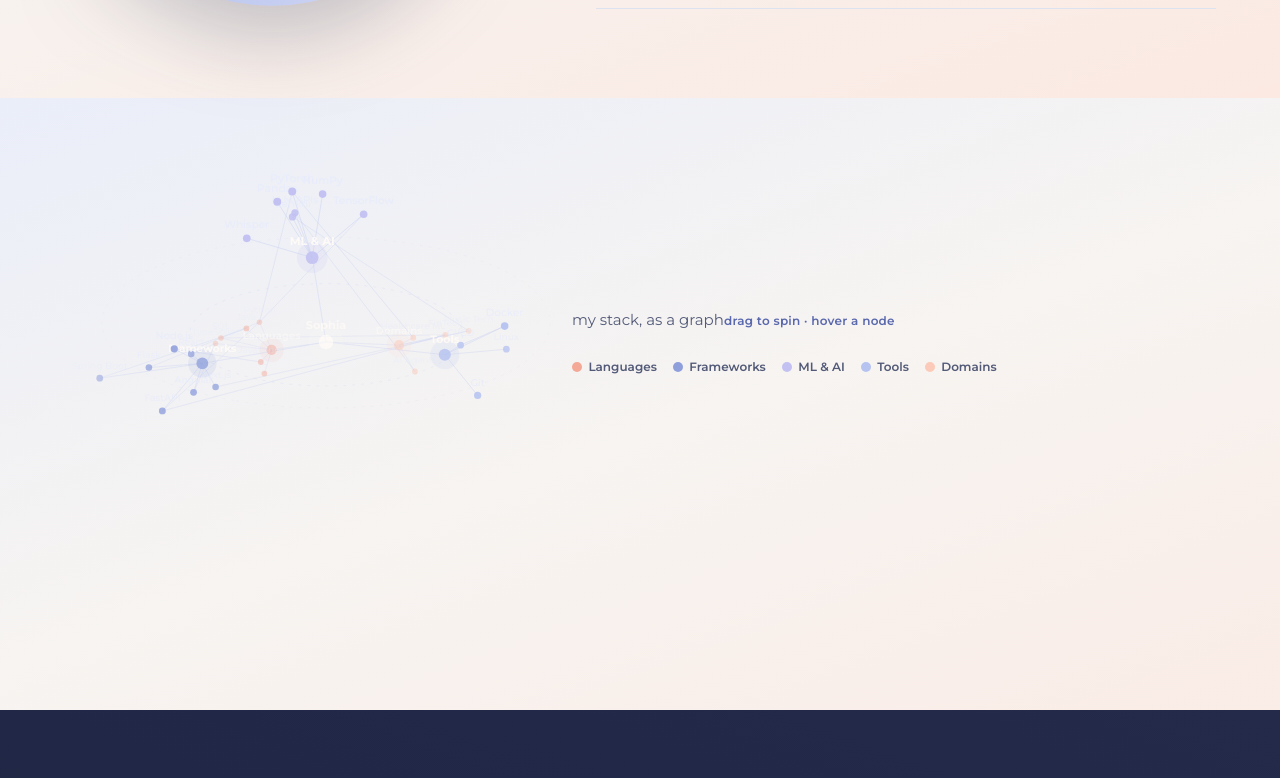
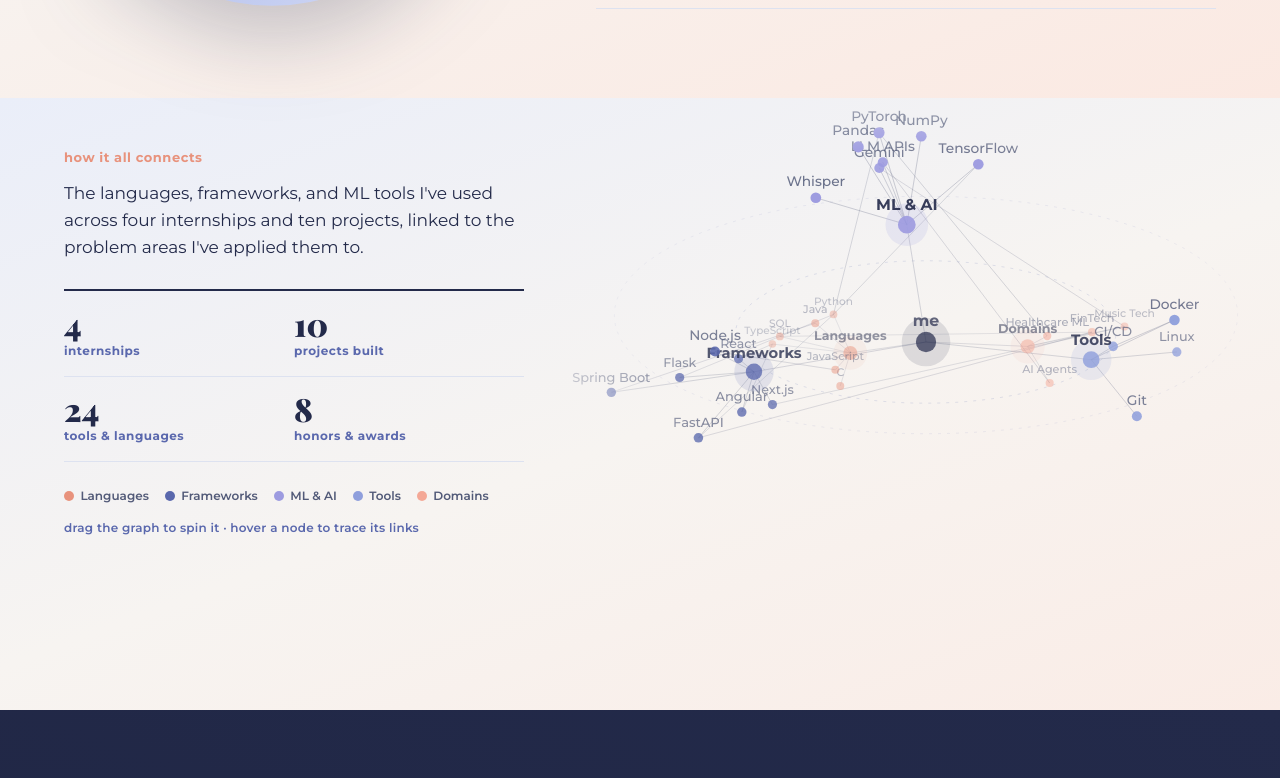
Before and after one commit to leshoya/personalwebsite, a React (Vite) app: page / in a window 1280 px wide. Shown: the part 1502-2280 px from the top of the page. Built offline with nearby package versions, Linux system fonts and the light colour scheme.

Commit message:
updating contents

```diff
--- a/src/components/Navigation.tsx
+++ b/src/components/Navigation.tsx
@@ -1,3 +1,4 @@
+import { useEffect, useRef, useState } from "react";
 import { profile } from "../data/content";
 import { publicPath } from "../lib/publicPath";
 
@@ -7,10 +8,53 @@ const links = [
   { href: "#experience", label: "experience" },
 ];
 
-export function Navigation() {
+/** What Snoopy says, one per click, in order. */
+const greetings = [
+  "nǐ hǎo! 你好",
+  "hi there!",
+  "welcome to my site :)",
+  "hola!",
+  "thanks for stopping by!",
+  "bonjour!",
+  "안녕하세요!",
+  "hope your day's going well!",
+  "konnichiwa! こんにちは",
+  "ok, back to the website →",
+];
+
+/** Snoopy badge: click for a speech bubble with the next greeting. */
+function GreetingBadge() {
+  const [index, setIndex] = useState(0);
+  const [message, setMessage] = useState<string | null>(null);
+  // Bumped on each message so the bubble's pop animation replays
+  const [key, setKey] = useState(0);
+  const hideTimer = useRef<number | undefined>(undefined);
+
+  const say = (text: string, ms: number) => {
+    setMessage(text);
+    setKey((k) => k + 1);
+    window.clearTimeout(hideTimer.current);
+    hideTimer.current = window.setTimeout(() => setMessage(null), ms);
+  };
+
+  // A first hello shortly after load, so visitors know Snoopy talks
+  useEffect(() => {
+    const t = window.setTimeout(() => say(greetings[0], 3000), 1200);
+    return () => {
+      window.clearTimeout(t);
+      window.clearTimeout(hideTimer.current);
+    };
+  }, []);
+
+  const onClick = () => {
+    const next = (index + 1) % greetings.length;
+    setIndex(next);
+    say(greetings[next], 2400);
+  };
+
   return (
-    <nav className="nav" aria-label="Primary">
-      <a href="#top" className="nav__brand">
+    <span className="greet">
+      <button type="button" className="greet__button" onClick={onClick} aria-label="Say hi to Snoopy">
         <img
           src={publicPath("images/snoopy-filled.png")}
           alt=""
@@ -18,8 +62,25 @@ export function Navigation() {
           width={696}
           height={689}
         />
-        {profile.name}
-      </a>
+      </button>
+      <span className="greet__live" aria-live="polite">
+        {message && (
+          <span key={key} className="greet__bubble">
+            {message}
+          </span>
+        )}
+      </span>
+    </span>
+  );
+}
+
+export function Navigation() {
+  return (
+    <nav className="nav" aria-label="Primary">
+      <div className="nav__brand">
+        <GreetingBadge />
+        <a href="#top">{profile.name}</a>
+      </div>
       <ul className="nav__links">
         {links.map((link) => (
           <li key={link.href} className="nav__item">
--- a/src/components/Projects.tsx
+++ b/src/components/Projects.tsx
@@ -126,6 +126,12 @@ export function Projects() {
                   <p className="card__org">{project.org}</p>
                   <h3 className="card__title">{project.title}</h3>
                   <p className="card__desc">{project.description}</p>
+                  {project.role && (
+                    <p className="card__role">
+                      <strong>My role</strong>
+                      {project.role}
+                    </p>
+                  )}
                   {project.metrics && (
                     <ul className="card__metrics">
                       {project.metrics.map((m) => (
--- a/src/components/SkillGraph.tsx
+++ b/src/components/SkillGraph.tsx
@@ -1,4 +1,5 @@
 import { useEffect, useRef } from "react";
+import { experiences, profile, projects } from "../data/content";
 
 /**
  * Interactive 3D graph of skills: clusters of related tools orbit a center node.
@@ -13,11 +14,11 @@ interface Cluster {
 }
 
 const clusters: Cluster[] = [
-  { name: "Languages", color: "#f4a896", items: ["Python", "Java", "C", "TypeScript", "JavaScript", "SQL"] },
-  { name: "Frameworks", color: "#8f9fdc", items: ["React", "Angular", "Spring Boot", "Node.js", "Flask", "FastAPI", "Next.js"] },
-  { name: "ML & AI", color: "#c2c1f2", items: ["PyTorch", "TensorFlow", "NumPy", "Pandas", "LLM APIs", "Gemini", "Whisper"] },
-  { name: "Tools", color: "#b6c3f0", items: ["Git", "Docker", "Linux", "CI/CD"] },
-  { name: "Domains", color: "#fbcab8", items: ["Healthcare ML", "FinTech", "AI Agents", "Music Tech"] },
+  { name: "Languages", color: "#e8927c", items: ["Python", "Java", "C", "TypeScript", "JavaScript", "SQL"] },
+  { name: "Frameworks", color: "#5a68ad", items: ["React", "Angular", "Spring Boot", "Node.js", "Flask", "FastAPI", "Next.js"] },
+  { name: "ML & AI", color: "#9d9be0", items: ["PyTorch", "TensorFlow", "NumPy", "Pandas", "LLM APIs", "Gemini", "Whisper"] },
+  { name: "Tools", color: "#8f9fdc", items: ["Git", "Docker", "Linux", "CI/CD"] },
+  { name: "Domains", color: "#f4a896", items: ["Healthcare ML", "FinTech", "AI Agents", "Music Tech"] },
 ];
 
 /** Links between clusters, so the graph reads as one connected stack. */
@@ -60,7 +61,7 @@ function seeded(seed: number) {
 
 function buildGraph() {
   const rand = seeded(42);
-  const nodes: GraphNode[] = [{ label: "Sophia", kind: "center", color: "#fffbf7", x: 0, y: 0, z: 0 }];
+  const nodes: GraphNode[] = [{ label: "me", kind: "center", color: "#232a4a", x: 0, y: 0, z: 0 }];
   const edges: [number, number][] = [];
   const index = new Map<string, number>();
 
@@ -106,6 +107,16 @@ function buildGraph() {
 }
 
 const GRAPH = buildGraph();
+
+const stats = [
+  { value: experiences.filter((e) => !e.earlier).length, label: "internships" },
+  { value: projects.length, label: "projects built" },
+  {
+    value: clusters.filter((c) => c.name !== "Domains").reduce((n, c) => n + c.items.length, 0),
+    label: "tools & languages",
+  },
+  { value: profile.education.honors.length, label: "honors & awards" },
+];
 
 /** Distance from the center to the farthest node, used to fit the graph in the canvas. */
 const EXTENT = Math.max(...GRAPH.nodes.map((n) => Math.hypot(n.x, n.y, n.z)));
@@ -174,7 +185,7 @@ export function SkillGraph() {
       // Fit width to the spin plane and height to the tilted vertical extent;
       // 1.25 leaves room for near nodes that perspective enlarges
       const tallest = EXTENT_Y * Math.cos(pitch) + EXTENT_XZ * Math.abs(Math.sin(pitch));
-      const scale = Math.min(((width / 2) * 0.9) / EXTENT_XZ, ((height / 2) * 0.86) / tallest) / 1.08;
+      const scale = Math.min(((width / 2) * 0.9) / EXTENT_XZ, ((height / 2) * 0.86) / tallest) / 0.96;
       const cy = Math.cos(yaw);
       const sy = Math.sin(yaw);
       const cp = Math.cos(pitch);
@@ -220,7 +231,7 @@ export function SkillGraph() {
         [EXTENT_XZ * 0.62, 0.16],
         [EXTENT_XZ * 1.0, 0.09],
       ]) {
-        ctx!.strokeStyle = `rgba(182,195,240,${alpha})`;
+        ctx!.strokeStyle = `rgba(90,104,173,${alpha})`;
         ctx!.setLineDash([3, 6]);
         ctx!.beginPath();
         for (let k = 0; k <= 96; k++) {
@@ -240,7 +251,7 @@ export function SkillGraph() {
         const pb = projected[b];
         const lit = hovered >= 0 && (a === hovered || b === hovered);
         const alpha = depth((pa.z + pb.z) / 2) * (focus && !lit ? 0.25 : 1);
-        ctx!.strokeStyle = lit ? "rgba(244,168,150,0.95)" : `rgba(182,195,240,${0.35 * alpha})`;
+        ctx!.strokeStyle = lit ? "rgba(232,146,124,0.95)" : `rgba(82,90,120,${0.28 * alpha})`;
         ctx!.lineWidth = lit ? 1.6 : 1;
         ctx!.beginPath();
         ctx!.moveTo(pa.x, pa.y);
@@ -275,7 +286,7 @@ export function SkillGraph() {
         {
           const size = (n.kind === "leaf" ? 11 : n.kind === "hub" ? 12.5 : 14) * Math.max(0.8, Math.min(1.25, p.s));
           ctx!.font = `${n.kind === "leaf" ? 500 : 700} ${size}px Montserrat, system-ui, sans-serif`;
-          ctx!.fillStyle = n.kind === "leaf" ? "#e6ebfb" : "#fffbf7";
+          ctx!.fillStyle = n.kind === "leaf" ? "#525a78" : "#232a4a";
           if (n.kind === "leaf" && !isFocus) ctx!.globalAlpha = alpha * 0.85;
           ctx!.textAlign = "center";
           ctx!.fillText(n.label, p.x, p.y - r - 6);
@@ -362,17 +373,21 @@ export function SkillGraph() {
   }, []);
 
   return (
-    <figure className="graph" data-reveal>
-      <div className="graph__stage" ref={wrapRef}>
-        <canvas
-          ref={canvasRef}
-          role="img"
-          aria-label={`Graph of Sophia's skills: ${clusters.map((c) => `${c.name}: ${c.items.join(", ")}`).join("; ")}.`}
-        />
-      </div>
-      <figcaption className="graph__caption">
-        <span className="graph__title">my stack, as a graph</span>
-        <span className="graph__hint">drag to spin · hover a node</span>
+    <div className="graph">
+      <div className="graph__intro" data-reveal>
+        <p className="eyebrow">how it all connects</p>
+        <p className="graph__lead">
+          The languages, frameworks, and ML tools I've used across four internships and ten
+          projects, linked to the problem areas I've applied them to.
+        </p>
+        <dl className="graph__stats">
+          {stats.map((st) => (
+            <div key={st.label}>
+              <dt>{st.label}</dt>
+              <dd>{st.value}</dd>
+            </div>
+          ))}
+        </dl>
         <ul className="graph__legend">
           {clusters.map((c) => (
             <li key={c.name}>
@@ -381,7 +396,17 @@ export function SkillGraph() {
             </li>
           ))}
         </ul>
-      </figcaption>
-    </figure>
+        <p className="graph__hint">drag the graph to spin it · hover a node to trace its links</p>
+      </div>
+      <figure className="graph__figure" data-reveal>
+        <div className="graph__stage" ref={wrapRef}>
+          <canvas
+            ref={canvasRef}
+            role="img"
+            aria-label={`Graph of Sophia's skills: ${clusters.map((c) => `${c.name}: ${c.items.join(", ")}`).join("; ")}.`}
+          />
+        </div>
+      </figure>
+    </div>
   );
 }
--- a/src/data/content.ts
+++ b/src/data/content.ts
@@ -6,6 +6,8 @@ export interface Project {
   tags: string[];
   metrics?: string[];
   link?: string;
+  /** What Sophia personally built on the project; shown on featured cards. */
+  role?: string;
   featured?: boolean;
   placeholder?: boolean;
 }
@@ -41,6 +43,8 @@ export const profile = {
   linkedin: "https://linkedin.com/in/sophial25",
   github: "https://github.com/leshoya",
   resume: "resume-sophia-lee.pdf",
+  /** Shown in the hero and contact section. */
+  availability: "Open to software engineering internships · Summer 2027",
   spotify: "https://open.spotify.com/user/dqef77t7y46kkq7gdcgmfiaai",
   /** Optional short audio clip in public/ (e.g. "audio/song.mp3") played while hovering the hero record. */
   songPreview: "",
@@ -224,6 +228,8 @@ export const projects: Project[] = [
     tags: ["FastAPI", "Angular", "Python", "Plotly.js", "Monte Carlo"],
     metrics: ["5,000 simulations", "Probability distributions"],
     link: "https://docs.google.com/presentation/d/1e2dp_mc0QCaTMK6bmSb1bOU5z3Rp2wNNRCoxRCCosjQ/edit?usp=drivesdk",
+    // TODO(sophia): draft, confirm what you personally built
+    role: "Built the FastAPI simulation service (CAPM returns and 5,000-run Monte Carlo) and the Angular + Plotly.js views that chart the median and 10th/90th percentile outcomes.",
     featured: true,
   },
   {
@@ -235,6 +241,8 @@ export const projects: Project[] = [
     tags: ["Flask", "React", "OpenAI", "Whisper"],
     metrics: ["200+ mock interviews", "70% less manual review"],
     link: "https://emergeai.us/",
+    // TODO(sophia): draft, confirm what you personally built
+    role: "Built the evaluation pipeline: Whisper transcribes each spoken answer, an OpenAI model scores it against a behavioral rubric, and the React client streams coaching back in real time.",
     featured: true,
   },
   {
@@ -246,6 +254,8 @@ export const projects: Project[] = [
     tags: ["Next.js", "React", "FastAPI", "Gemini", "ElevenLabs"],
     metrics: ["71+ instruments", "Speech-to-graph"],
     link: "https://www.youtube.com/watch?v=GQqYw9a_Mco",
+    // TODO(sophia): draft, confirm what you personally built
+    role: "Built the drag-and-drop composition canvas in React/Next.js and connected Gemini's instrument recommendations to the graph through the FastAPI backend.",
     featured: true,
   },
   {
```
